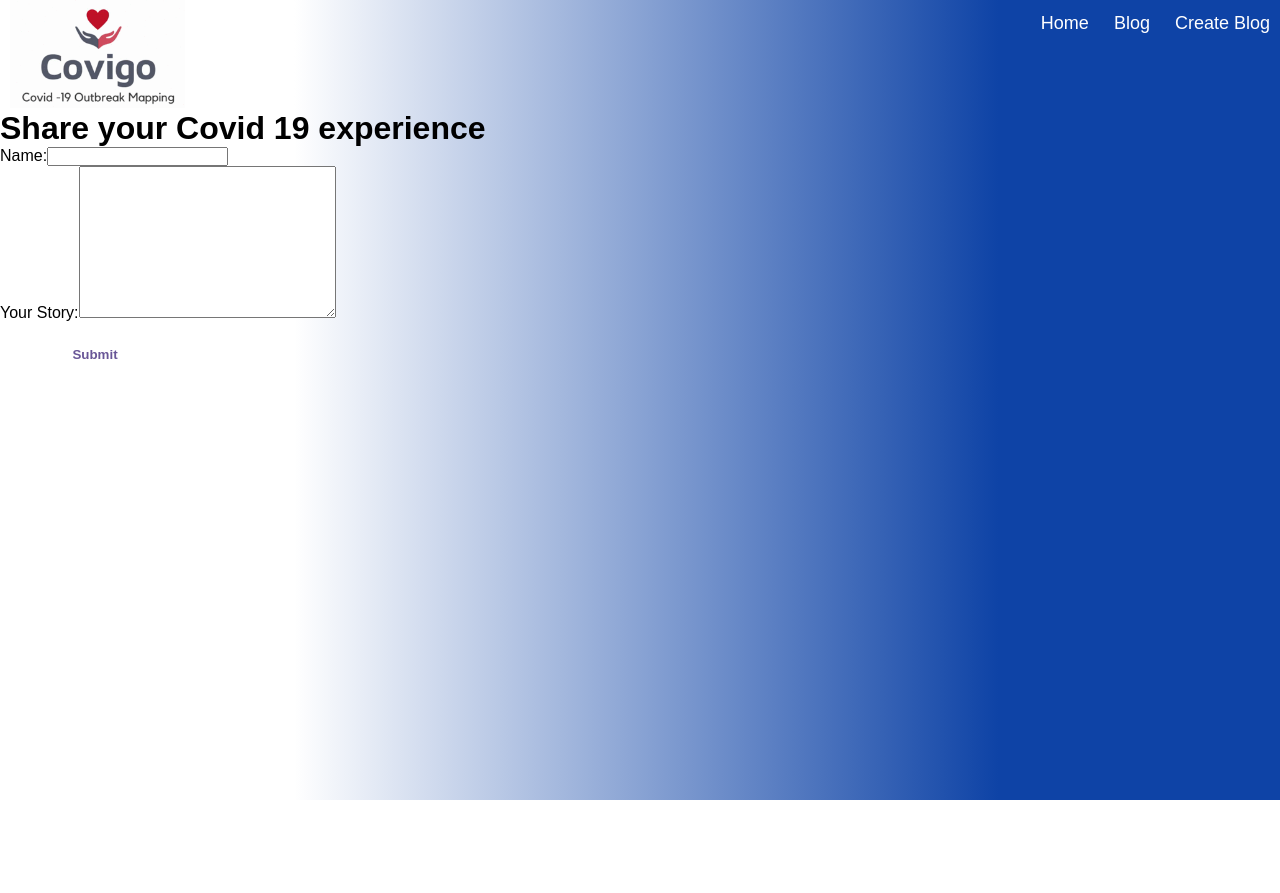
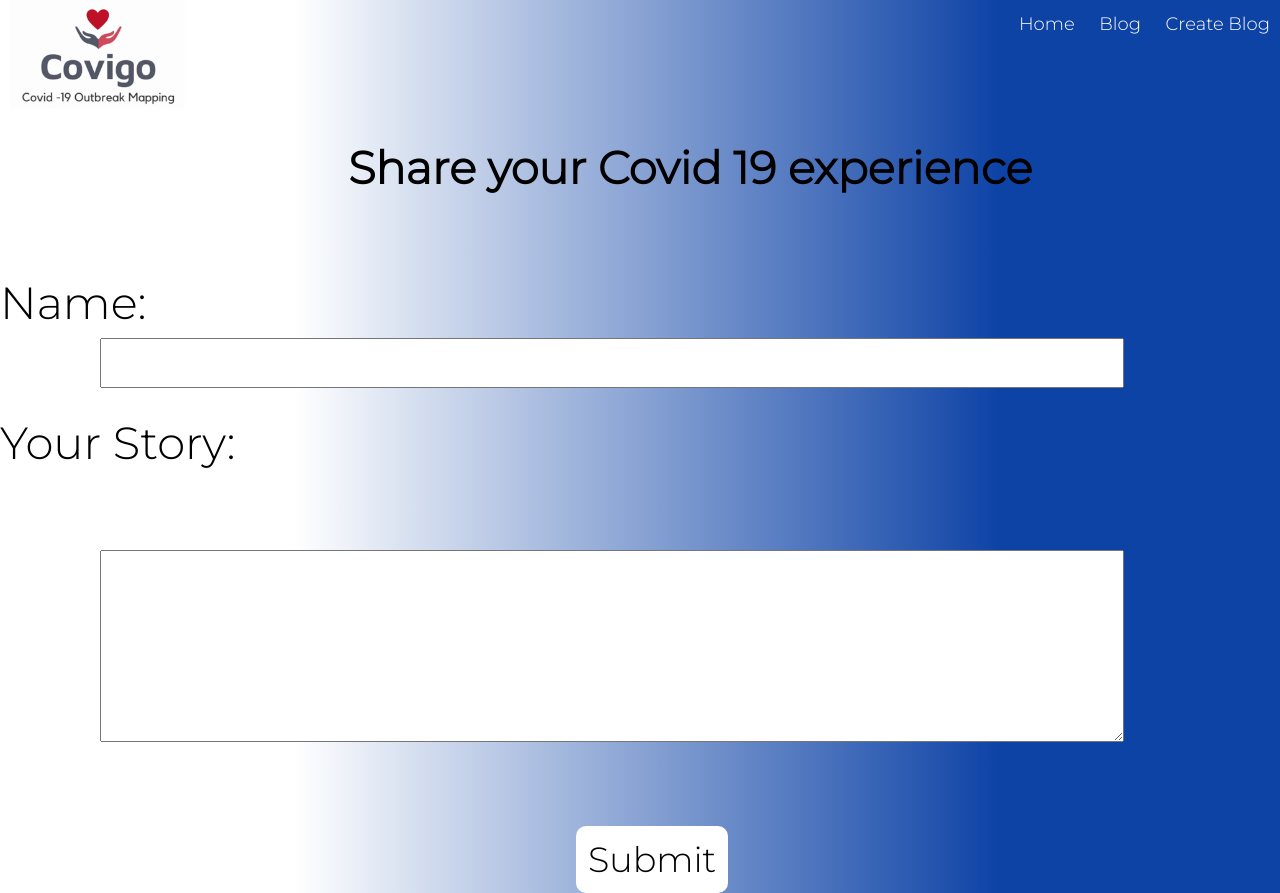
Before and after one commit to parth-jaiswal/covigo, a website: page public/createBlog.html in a window 1280 px wide. Before the commit the page ends 800 px from the top, so only its background shows below. Drawn offline with Linux system fonts and the light colour scheme.

Commit message:
CSS REModified

```diff
--- a/public/CSS/styles.css
+++ b/public/CSS/styles.css
@@ -13,6 +13,9 @@
 
 }
 
+textarea{
+  margin-left:200px ;
+}
 
 .title {
   /* display: inline-block; */
@@ -20,16 +23,27 @@
   padding-bottom: 20px;
 }
 
+#submit{
+  font-size: 35px;
+  border-radius: 10px;
+  background-color:white;
+  border-style: solid;
+  border-color: white;
+  margin-left:45%;
+  padding: 10px;
+}
 
-button {
-  width: 170px;
-  height: 45px;
-  margin: 10px;
+button[type=button]{
+  margin: 70px;
+  width: 0200px;
+  text-align: center;
+  font-size: 20px;
+  padding-bottom: 10px;
   border-radius: 10px;
-  background-color:#fff;
+  background-color:white;
   border-style: solid;
-  border-color:#fff;
-  color:#695697;
+  border-color: white;
+  color: #00235a;
   font-weight: 800;
   cursor: pointer;
   outline: none;
@@ -39,7 +53,23 @@ a {
   text-decoration: none;
   text-decoration-color: #00235a;
 }
+label{
+  font-size: 45px;
+}
+#name {
+    width: 80%;
+    text-align: center;
+    padding: 15px;
+    margin: 8px 100px;
+    box-sizing: border-box;
+}
+#blog {
+  width: 80%;
 
+  padding: 15px;
+  margin: 80px 100px;
+  box-sizing: border-box;
+}
 
 .container1 {
   min-height: 100vh;
@@ -47,7 +77,7 @@ a {
 
   background:linear-gradient(90deg, #ffffff 23%, #0e43a6 78%);
 }
-/*background:linear-gradient(90deg, #4e54c8 0%,#8f94fb 100% );*/
+
 .mob-img {
   width: 400px;
   padding-top: 200px;
@@ -73,6 +103,7 @@ a {
     text-align:center;
     padding:20px;
     color: white;
+
 }
 .recovered{
     background:linear-gradient(90deg, #0ebc04 52%, #0d43a5 100%);
@@ -122,9 +153,21 @@ a {
   /* border-color: red; */
 }
 
+h1{
+   font-family: 'Montserrat',   sans-serif;
+   font-size: 45px;
+   font-weight: 700;
+   padding-top: 30px;
+    margin-bottom: 80px;
+   text-align: center;
+   margin-left: 100px;
+   margin-left: 100px;
+}
+
 table {
   width: 70%;
   border-collapse: collapse;
+  border: 1px solid black;
 }
 
 th, td {
@@ -160,6 +203,8 @@ tbody tr:nth-child(even){
 }
 
 body {
+  font-family: 'Montserrat',
+  sans-serif;
   background:linear-gradient(90deg, #ffffff 23%, #0e43a6 78%);
 }
 
--- a/public/createBlog.html
+++ b/public/createBlog.html
@@ -5,6 +5,7 @@
   <meta name="viewport" content="width=device-width, initial-scale=1.0">
   <title>Covid Story</title>
   <link rel="stylesheet" href="./CSS/styles.css">
+  <link href="https://fonts.googleapis.com/css2?family=Montserrat:wght@300&display=swap" rel="stylesheet">
 </head>
 <body>
   <div class="nav">
@@ -35,9 +36,9 @@
   <h1>Share your Covid 19 experience</h1>
 
   <form action="/createBlog" method="post">
-    <label for="name">Name:</label><input type="text" name="name" id="name"><br>
-    <label for="blog">Your Story:</label><textarea name="blog" id="blog" cols="30" rows="10"></textarea><br>
-    <button type="submit">Submit</button>
+    <label for="name">Name:</label><input type="text" name="name" id="name"><br><br>
+    <label for="blog"> Your Story:</label><textarea name="blog" id="blog" cols="30" rows="10"></textarea><br>
+    <button id="submit" type="submit">Submit</button>
   </form>
 
 </body>
```
Also changed, not shown: public/blog.html (+2 -1 lines).
